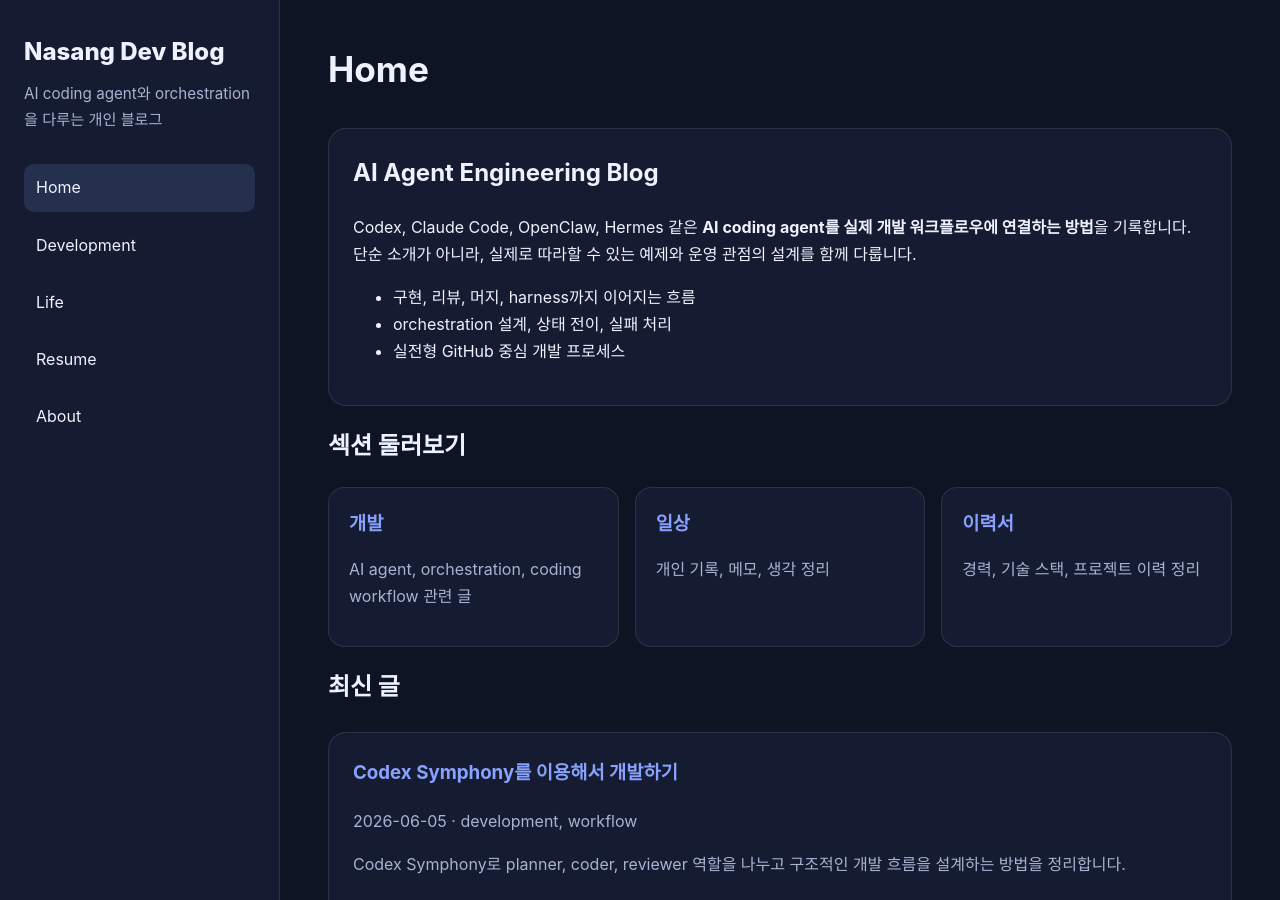
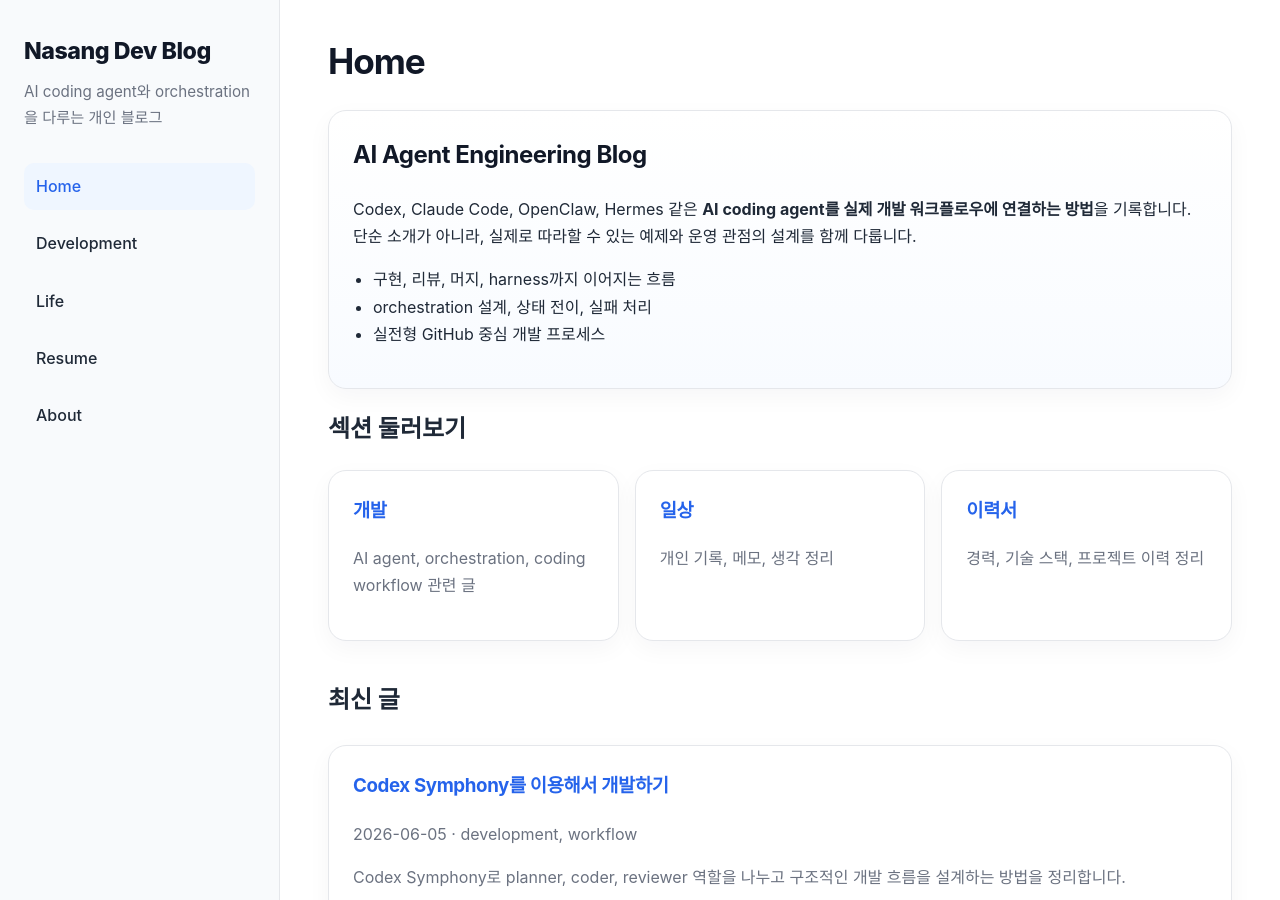
Before and after one commit to Nasang91/nasang91.github.io, a Jekyll site: the page built from index.md, in a window 1280 px wide and 900 px high. Built offline with Jekyll 4.4.1, drawn with Linux system fonts in a browser that asks for light colours.

Commit message:
Switch blog styling to a light theme

```diff
--- a/assets/css/style.scss
+++ b/assets/css/style.scss
@@ -2,21 +2,23 @@
 # Only the main Sass file needs front matter
 ---
 
-$bg: #0f1424;
-$panel: #151c31;
-$panel-2: #1b2440;
-$text: #edf2ff;
-$muted: #a8b3d1;
-$line: rgba(255, 255, 255, 0.1);
-$accent: #8aa2ff;
-$accent-soft: rgba(138, 162, 255, 0.14);
+$bg: #ffffff;
+$sidebar: #f8fafc;
+$panel: #ffffff;
+$panel-soft: #f8fafc;
+$text: #1f2937;
+$text-strong: #111827;
+$muted: #6b7280;
+$line: #e5e7eb;
+$accent: #2563eb;
+$accent-soft: #eff6ff;
 
 html, body {
   margin: 0;
   padding: 0;
   background: $bg;
   color: $text;
-  font-family: -apple-system, BlinkMacSystemFont, "Segoe UI", Roboto, sans-serif;
+  font-family: -apple-system, BlinkMacSystemFont, "Segoe UI", Roboto, "Noto Sans KR", sans-serif;
   line-height: 1.7;
 }
 
@@ -41,15 +43,16 @@
   align-self: start;
   height: 100vh;
   padding: 32px 24px;
-  background: $panel;
+  background: $sidebar;
   border-right: 1px solid $line;
 }
 
 .site-brand {
   display: inline-block;
-  font-size: 1.5rem;
+  font-size: 1.45rem;
   font-weight: 800;
-  color: $text;
+  letter-spacing: -0.02em;
+  color: $text-strong;
   margin-bottom: 8px;
 }
 
@@ -78,17 +81,19 @@
   padding: 10px 12px;
   border-radius: 10px;
   color: $text;
+  font-weight: 500;
 }
 
 .site-nav a.active,
 .site-nav a:hover {
   background: $accent-soft;
+  color: $accent;
   text-decoration: none;
 }
 
 .site-content {
   padding: 40px 48px 64px;
-  max-width: 920px;
+  max-width: 960px;
 }
 
 .page-header {
@@ -98,6 +103,9 @@
 .page-header h1 {
   margin: 0 0 8px;
   font-size: 2.2rem;
+  line-height: 1.2;
+  letter-spacing: -0.03em;
+  color: $text-strong;
 }
 
 .page-header p {
@@ -107,12 +115,20 @@
 
 .home-intro,
 .page-card,
-.post-card {
+.post-card,
+.category-card,
+.post-content,
+.page-content {
   background: $panel;
   border: 1px solid $line;
   border-radius: 18px;
   padding: 24px;
   margin-bottom: 20px;
+  box-shadow: 0 8px 24px rgba(15, 23, 42, 0.04);
+}
+
+.home-intro {
+  background: linear-gradient(180deg, #ffffff 0%, #f8fbff 100%);
 }
 
 .post-list {
@@ -128,8 +144,17 @@
 .post-card h2,
 .post-card h3,
 .page-card h2,
-.home-intro h2 {
+.home-intro h2,
+.category-card h3,
+.post-content h1,
+.post-content h2,
+.post-content h3,
+.page-content h1,
+.page-content h2,
+.page-content h3 {
   margin-top: 0;
+  color: $text-strong;
+  letter-spacing: -0.02em;
 }
 
 .post-meta,
@@ -145,43 +170,52 @@
   margin-top: 20px;
 }
 
-.category-card {
-  background: $panel;
-  border: 1px solid $line;
-  border-radius: 16px;
-  padding: 20px;
+.post-content,
+.page-content {
+  font-size: 1rem;
 }
 
-.category-card h3 {
-  margin-top: 0;
-  margin-bottom: 8px;
+.post-content ul,
+.post-content ol,
+.page-content ul,
+.page-content ol,
+.home-intro ul {
+  padding-left: 20px;
 }
 
-.post-content,
-.page-content {
-  background: $panel;
-  border: 1px solid $line;
-  border-radius: 18px;
-  padding: 28px;
-}
-
-pre,
 code {
   font-family: ui-monospace, SFMono-Regular, Menlo, monospace;
+  background: $panel-soft;
+  border: 1px solid $line;
+  border-radius: 6px;
+  padding: 2px 6px;
 }
 
 pre {
   overflow-x: auto;
-  background: $panel-2;
+  background: #f3f4f6;
+  border: 1px solid $line;
   padding: 16px;
   border-radius: 12px;
 }
 
+pre code {
+  background: transparent;
+  border: 0;
+  padding: 0;
+}
+
 blockquote {
   margin: 0;
-  padding-left: 16px;
-  border-left: 4px solid $accent;
+  padding: 4px 0 4px 16px;
+  border-left: 4px solid #bfdbfe;
   color: $muted;
+}
+
+hr {
+  border: 0;
+  border-top: 1px solid $line;
+  margin: 32px 0;
 }
 
 @media (max-width: 900px) {
```
